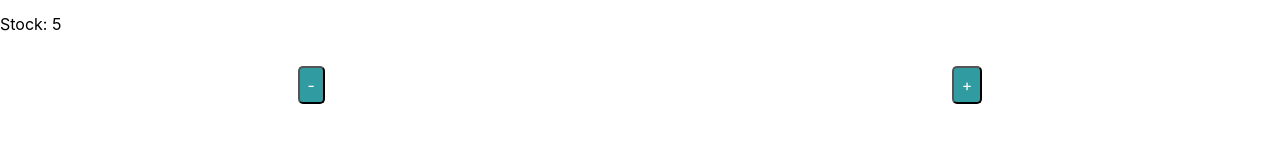
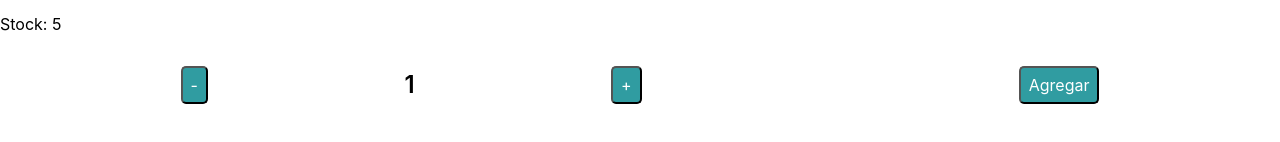
Before and after one commit to franrey98/rey-app, a React (Create React App) app: page /productos/1 in a window 1280 px wide. Shown: the part 584-726 px from the top of the page. Built offline with nearby package versions, Linux system fonts and the light colour scheme.

Commit message:
desafio eventos casi terminado

```diff
--- a/src/components/ItemCount.jsx
+++ b/src/components/ItemCount.jsx
@@ -1,6 +1,6 @@
 import { useState } from 'react'
 
-const ItemCount = ({ stock, initial }) => {
+const ItemCount = ({ stock, initial, onAdd }) => {
 
     const [counter, setCounter] = useState(initial)
 
@@ -17,11 +17,17 @@
         }
     }
 
+    const confirmarCantidad = () => {
+        onAdd(counter)
+    }
+
+
     return (
         <div className='display-contador'>
             <button className='boton-contador' onClick={disminuirContador}>-</button>
-            <span>{counter}</span>
+            <span className='span-contador'>{counter}</span>
             <button className='boton-contador' onClick={aumentarContador}>+</button>
+            <button className='boton-contador' onClick={confirmarCantidad}>Agregar</button>
         </div>
     )
 }
--- a/src/components/ItemDetail.jsx
+++ b/src/components/ItemDetail.jsx
@@ -1,7 +1,17 @@
 import React from 'react'
 import ItemCount from './ItemCount'
+import { useState } from 'react'
 
 const ItemDetail = ({ item }) => {
+
+    const [cantidadSeleccionada, setCantidadSeleccionada] = useState()
+    console.log(cantidadSeleccionada)
+
+    const onAdd = (cantidad) => {
+        setCantidadSeleccionada(cantidad)
+    }
+
+
     return (
         <div>
             <h1>{item.name}</h1>
@@ -9,7 +19,7 @@
             <p>{item.descripcion}</p>
             <p>Precio: ${item.precio}</p>
             <p>Stock: {item.stock}</p>
-            <ItemCount stock={5} />
+            <ItemCount stock={item.stock} onAdd={onAdd} initial={1} />
         </div>
     )
 }
--- a/src/index.css
+++ b/src/index.css
@@ -81,6 +81,10 @@
     margin-right: 1rem;
 }
 
+.span-contador {
+  color: red;
+}
+
 .boton-contador {
     background-color: #309ca1;
     color: white;
```
